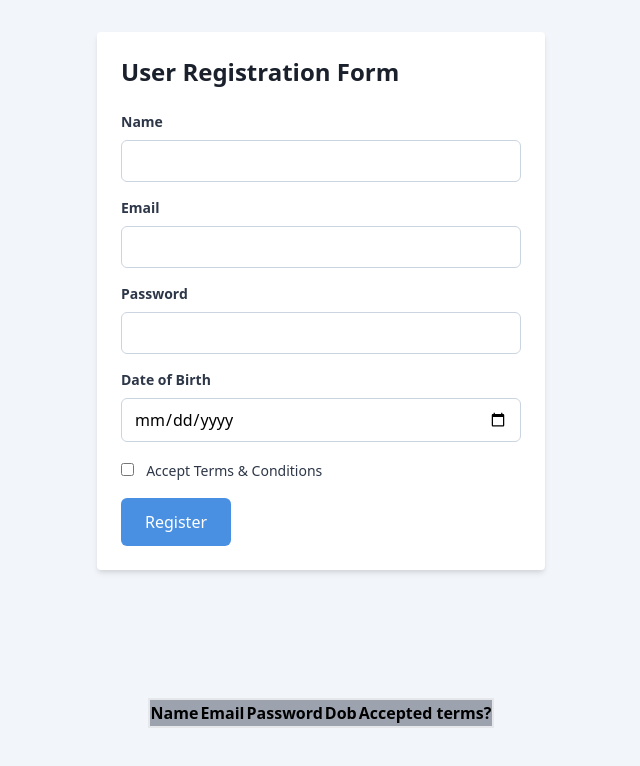
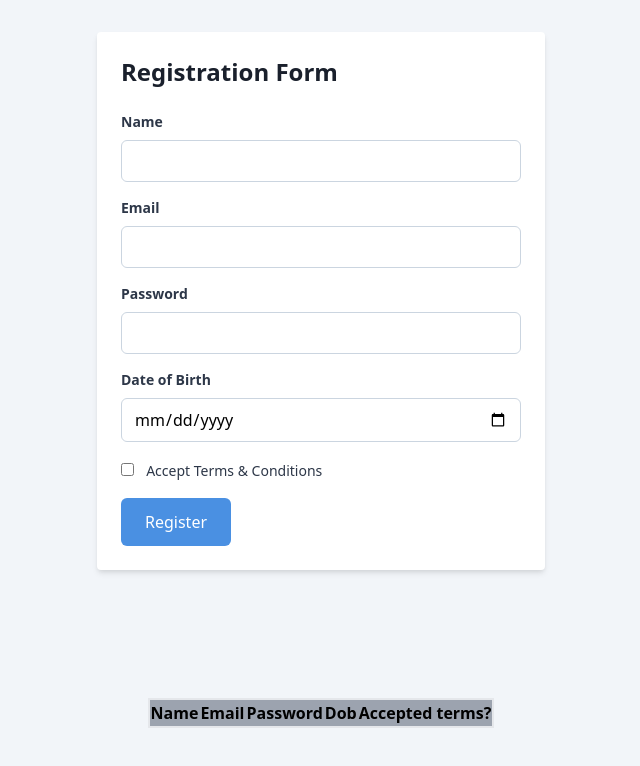
Before and after one commit to anonymousknight07/WD_101, a plain HTML site: page index.html in a window 1280 px wide. Shown: the whole page, without its empty margins (319-959 px from the left). Drawn offline with nearby package versions, Linux system fonts and the light colour scheme.

Commit message:
Update index.html

```diff
--- a/index.html
+++ b/index.html
@@ -72,7 +72,7 @@
 
 <body class="p-8">
   <div class="max-w-md mx-auto container rounded p-6 shadow-md">
-    <h1 class="text-2xl font-semibold form-heading mb-6">User Registration Form</h1>
+    <h1 class="text-2xl font-semibold form-heading mb-6">Registration Form</h1>
     <!-- Registration Form -->
     <form id="registrationForm">
       <!-- Full Name -->
```
